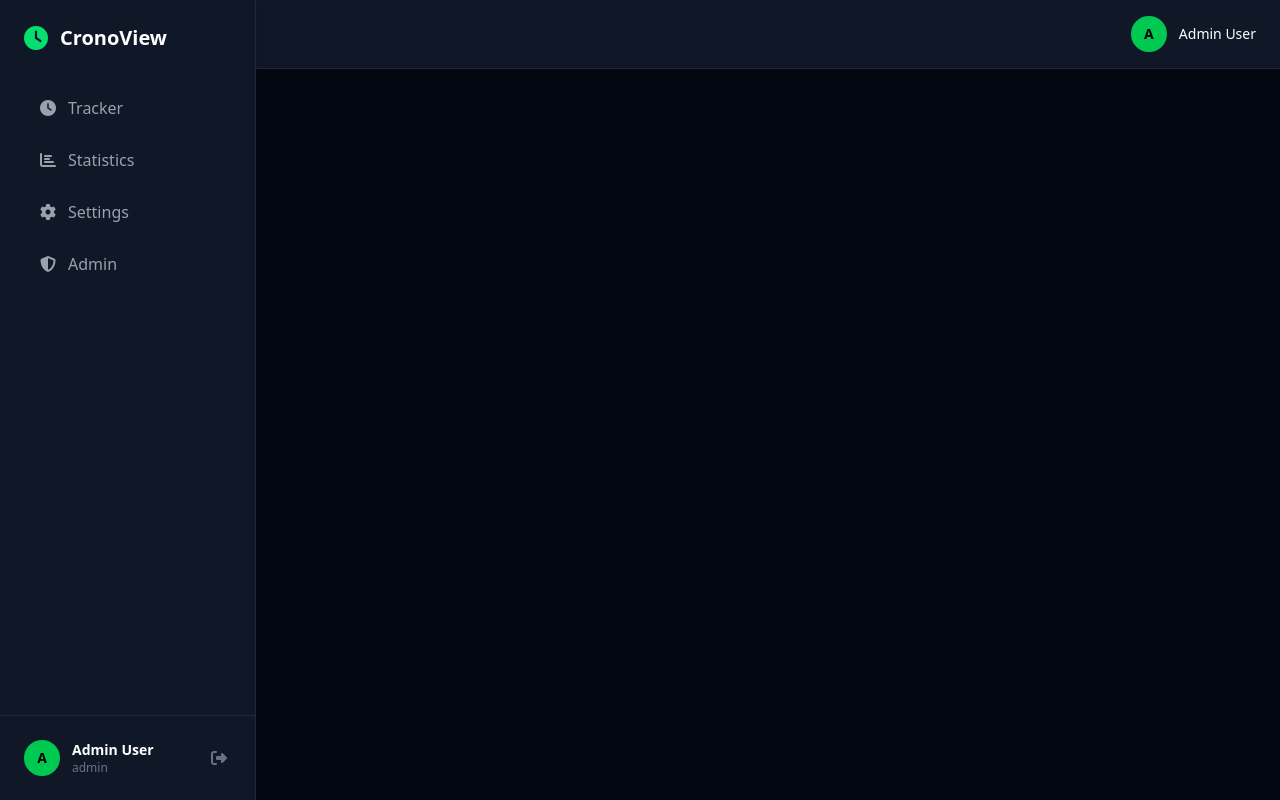
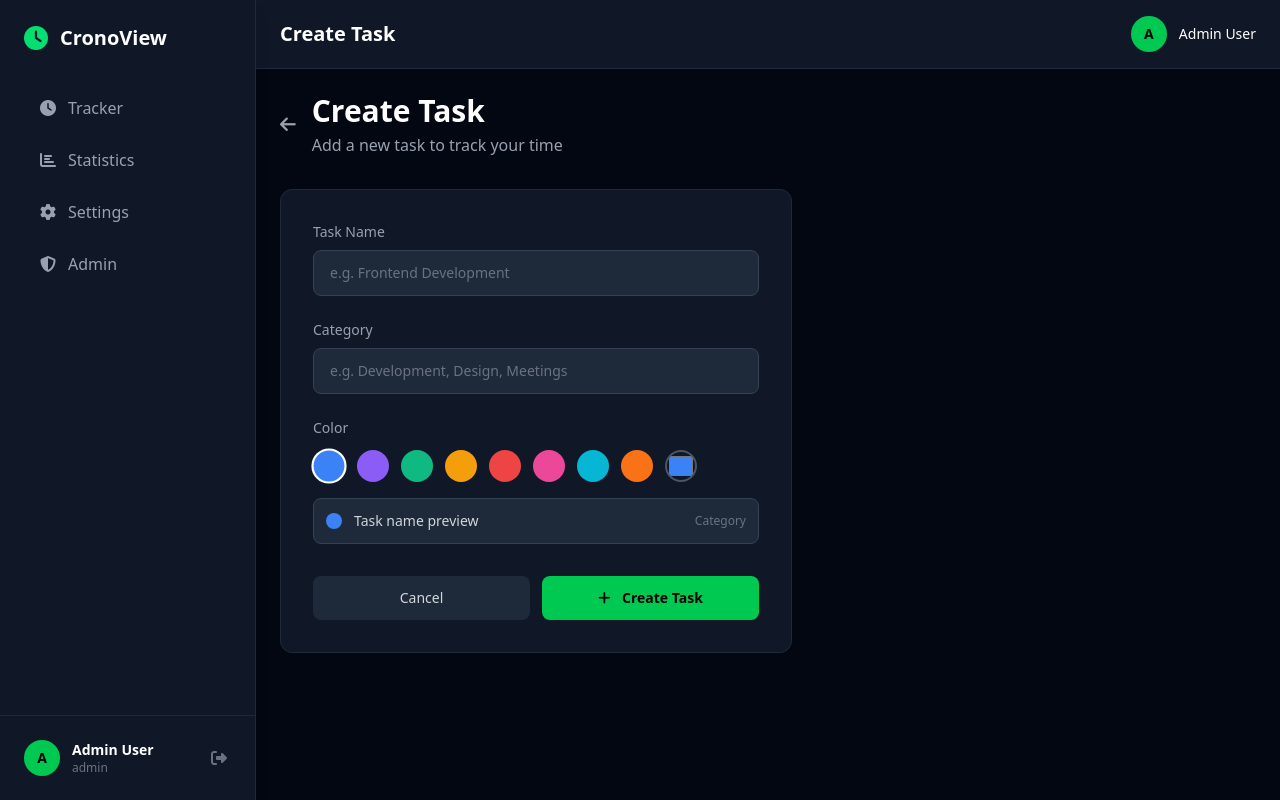
Before and after one commit to dechouriog/Chronoviews, a Vue app in the folder frontend/: page /tasks/create in a window 1280 px wide. Built offline with nearby package versions, Linux system fonts and the light colour scheme.

Commit message:
Agrgando TaskCreateView

```diff
--- a/frontend/src/router/index.ts
+++ b/frontend/src/router/index.ts
@@ -2,6 +2,7 @@ import { createRouter, createWebHistory } from 'vue-router';
 
 import LoginView from '@/views/LoginView.vue';
 import TasksView from '@/views/TasksView.vue';
+import TasksCreateView from '@/views/TasksCreateView.vue';
 import StatisticsView from '@/views/StatisticsView.vue';
 import SettingsView from '@/views/SettingsView.vue';
 import AdminView from '@/views/AdminView.vue';
@@ -12,6 +13,7 @@ const router = createRouter({
     { path: '/', redirect: '/login' },
     { path: '/login', name: 'login', component: LoginView, meta: { title: 'Login', layout: 'auth' } },
     { path: '/tasks', name: 'tasks', component: TasksView, meta: { title: 'Time Tracker' } },
+    { path: '/tasks/create', name: 'tasks.create', component: TasksCreateView, meta: { title: 'Create Task' } },
     { path: '/statistics', name: 'statistics', component: StatisticsView, meta: { title: 'Statistics' } },
     { path: '/settings', name: 'settings', component: SettingsView, meta: { title: 'Settings' } },
     { path: '/admin', name: 'admin', component: AdminView, meta: { title: 'Admin' } },
--- /dev/null
+++ b/frontend/src/views/TasksCreateView.vue
@@ -0,0 +1,153 @@
+<script setup lang="ts">
+import { ref } from 'vue';
+import { useRouter } from 'vue-router';
+
+import { TaskService } from '@/services/TaskService';
+
+import type { CreateTaskDTO } from '@/dtos/CreateTaskDTO';
+
+const router = useRouter();
+
+const name = ref<string>('');
+const category = ref<string>('');
+const color = ref<string>('#3B82F6');
+
+const predefinedColors: string[] = [
+  '#3B82F6',
+  '#8B5CF6',
+  '#10B981',
+  '#F59E0B',
+  '#EF4444',
+  '#EC4899',
+  '#06B6D4',
+  '#F97316',
+];
+
+function handleSubmit(): void {
+  const newTask: CreateTaskDTO = {
+    name: name.value.trim(),
+    category: category.value.trim(),
+    color: color.value,
+    totalTime: 0,
+    isRunning: false,
+    lastStarted: 0,
+  };
+
+  TaskService.createTask(newTask);
+  router.push({ name: 'tasks' });
+}
+
+function selectColor(selected: string): void {
+  color.value = selected;
+}
+</script>
+
+<template>
+  <section class="min-h-full bg-gray-950 text-white p-6">
+
+    <!-- header -->
+    <div class="flex items-center gap-4 mb-8">
+      <RouterLink
+        to="/tasks"
+        class="text-gray-400 hover:text-white transition duration-200"
+      >
+        <i class="fas fa-arrow-left text-lg"></i>
+      </RouterLink>
+      <div>
+        <h2 class="text-3xl font-bold text-white">Create Task</h2>
+        <p class="text-gray-400 mt-1">Add a new task to track your time</p>
+      </div>
+    </div>
+
+    <!-- form -->
+    <div class="max-w-lg">
+      <form @submit.prevent="handleSubmit" class="bg-gray-900 rounded-xl p-8 border border-gray-800 space-y-6">
+
+        <!-- name -->
+        <div>
+          <label class="block text-gray-400 text-sm font-medium mb-2" for="name">
+            Task Name
+          </label>
+          <input
+            id="name"
+            v-model="name"
+            type="text"
+            required
+            placeholder="e.g. Frontend Development"
+            class="w-full bg-gray-800 border border-gray-700 text-white rounded-lg px-4 py-3 text-sm placeholder-gray-500 focus:outline-none focus:ring-2 focus:ring-green-500 focus:border-transparent transition"
+          />
+        </div>
+
+        <!-- category -->
+        <div>
+          <label class="block text-gray-400 text-sm font-medium mb-2" for="category">
+            Category
+          </label>
+          <input
+            id="category"
+            v-model="category"
+            type="text"
+            required
+            placeholder="e.g. Development, Design, Meetings"
+            class="w-full bg-gray-800 border border-gray-700 text-white rounded-lg px-4 py-3 text-sm placeholder-gray-500 focus:outline-none focus:ring-2 focus:ring-green-500 focus:border-transparent transition"
+          />
+        </div>
+
+        <!-- color -->
+        <div>
+          <label class="block text-gray-400 text-sm font-medium mb-3">
+            Color
+          </label>
+          <div class="flex items-center gap-3 flex-wrap">
+            <button
+              v-for="preset in predefinedColors"
+              :key="preset"
+              type="button"
+              @click="selectColor(preset)"
+              class="w-8 h-8 rounded-full transition duration-200 border-2"
+              :style="{ backgroundColor: preset }"
+              :class="color === preset ? 'border-white scale-110' : 'border-transparent'"
+            ></button>
+            <input
+              v-model="color"
+              type="color"
+              class="w-8 h-8 rounded-full cursor-pointer bg-transparent border-2 border-gray-600"
+              title="Custom color"
+            />
+          </div>
+
+          <!-- preview -->
+          <div class="flex items-center gap-3 mt-4 p-3 bg-gray-800 rounded-lg border border-gray-700">
+            <span
+              class="w-4 h-4 rounded-full flex-shrink-0"
+              :style="{ backgroundColor: color }"
+            ></span>
+            <span class="text-gray-300 text-sm">
+              {{ name || 'Task name preview' }}
+            </span>
+            <span class="text-gray-500 text-xs ml-auto">{{ category || 'Category' }}</span>
+          </div>
+        </div>
+
+        <!-- actions -->
+        <div class="flex gap-3 pt-2">
+          <RouterLink
+            to="/tasks"
+            class="flex-1 text-center bg-gray-800 hover:bg-gray-700 text-gray-300 font-medium py-3 rounded-lg transition duration-200 text-sm"
+          >
+            Cancel
+          </RouterLink>
+          <button
+            type="submit"
+            class="flex-1 bg-green-500 hover:bg-green-400 text-black font-semibold py-3 rounded-lg transition duration-200 text-sm"
+          >
+            <i class="fas fa-plus mr-2"></i>
+            Create Task
+          </button>
+        </div>
+
+      </form>
+    </div>
+
+  </section>
+</template>
```
